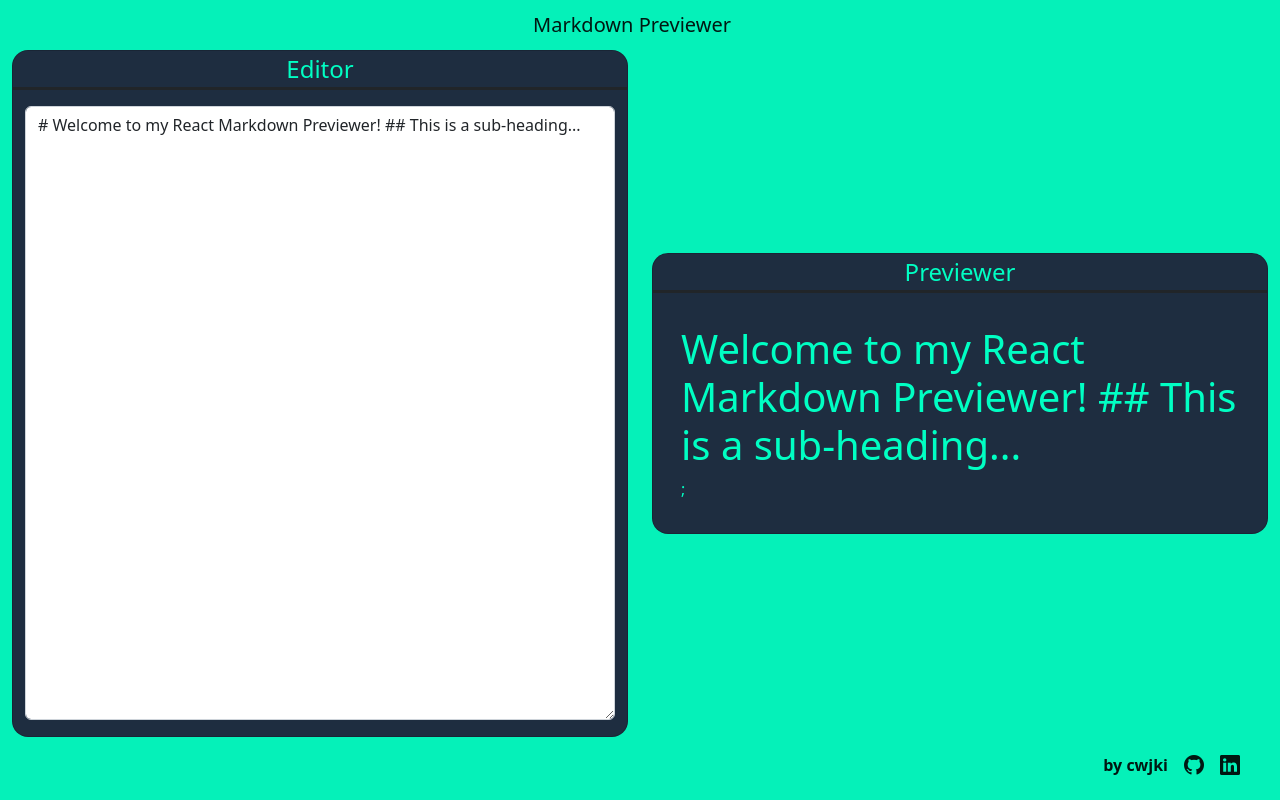
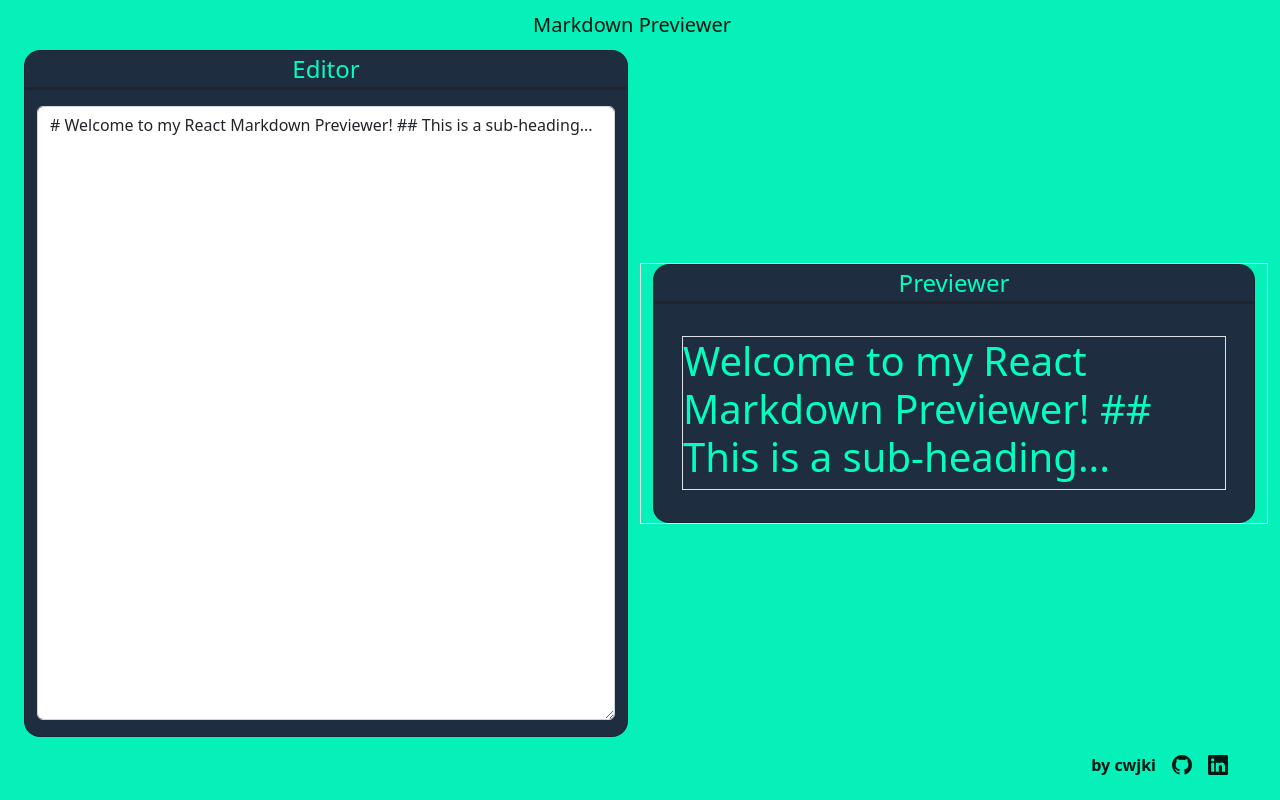
Before and after one commit to cwjki/markdown-previewer, a React (Create React App) app: page / in a window 1280 px wide. Built offline with nearby package versions, Linux system fonts and the light colour scheme.

Commit message:
trying to make the cards same height

```diff
--- a/src/components/Previewer.js
+++ b/src/components/Previewer.js
@@ -21,15 +21,15 @@ const Previewer = () => {
   // }
 
   return (
-    <div className="">
+    <div className="container-fluid h-100">
       {/* Navbar */}
-      <nav className="navbar">
+      <nav className="navbar h-20">
         <div className="container-fluid justify-content-center">
           <span className="navbar-brand mb-0 h1">Markdown Previewer</span>
         </div>
       </nav>
 
-      <div className="row align-items-center">
+      <div className="row align-items-center h-80">
         {/* Editor */}
         <div className="col-6">
           <div className="card bg-warning text-primary rounded-4">
@@ -52,14 +52,15 @@ const Previewer = () => {
         </div>
 
         {/* Previewer */}
-        <div className="col-6">
-          <div className="card bg-warning text-primary rounded-4">
+        <div className="col-6 border previewerCard">
+          <div className="card bg-warning text-primary rounded-4 ">
             <p className="text-center text-primary fs-4 border-bottom border-dark border-3">
               Previewer
             </p>
-            <div className="container pb-3">
+            <div className="container pb-3 ">
               <div className="card-body">
-                <div dangerouslySetInnerHTML={getMarkdownText()} />;
+                 <div className="border" dangerouslySetInnerHTML={getMarkdownText()} />
+
 
               </div>
             </div>
--- a/src/custom.scss
+++ b/src/custom.scss
@@ -3,6 +3,10 @@ $primary: #00ffc3;
 $secondary: #05f1b9;
 $warning: #1e2d40;
 
+.previewerCard {
+    height: 100%;
+
+}
 
 // Import Bootstrap and its default variables
 @import '~bootstrap/scss/bootstrap.scss';
```
